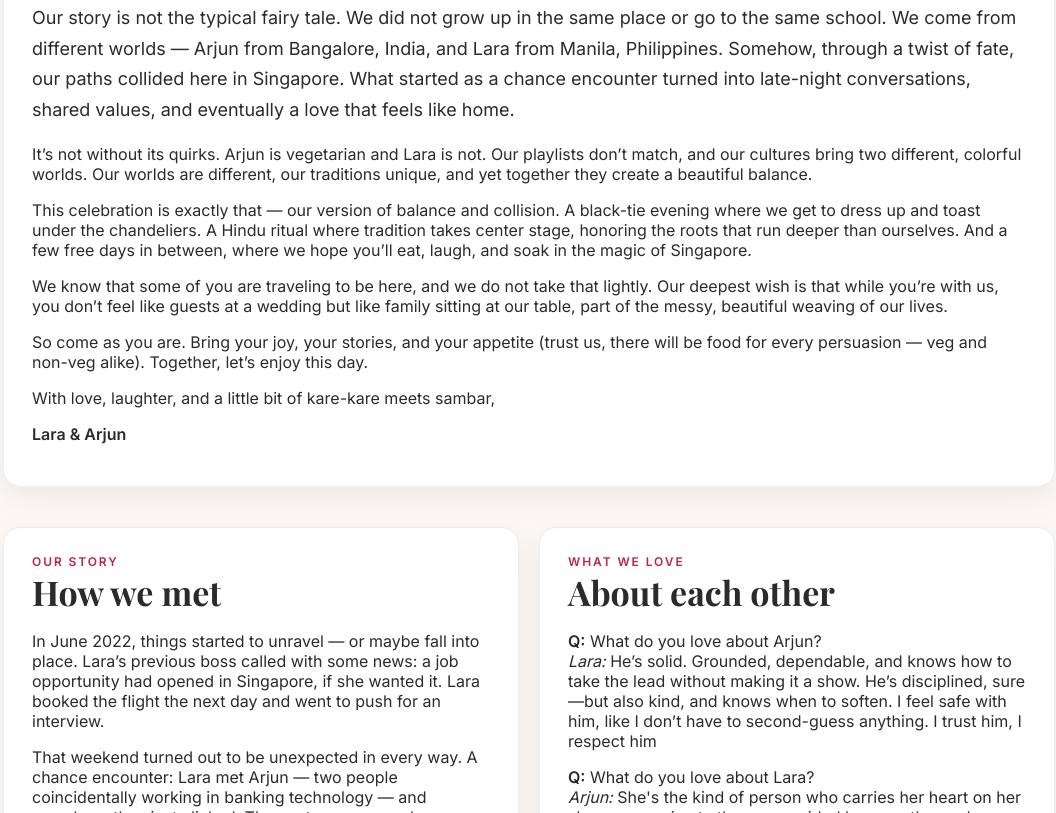
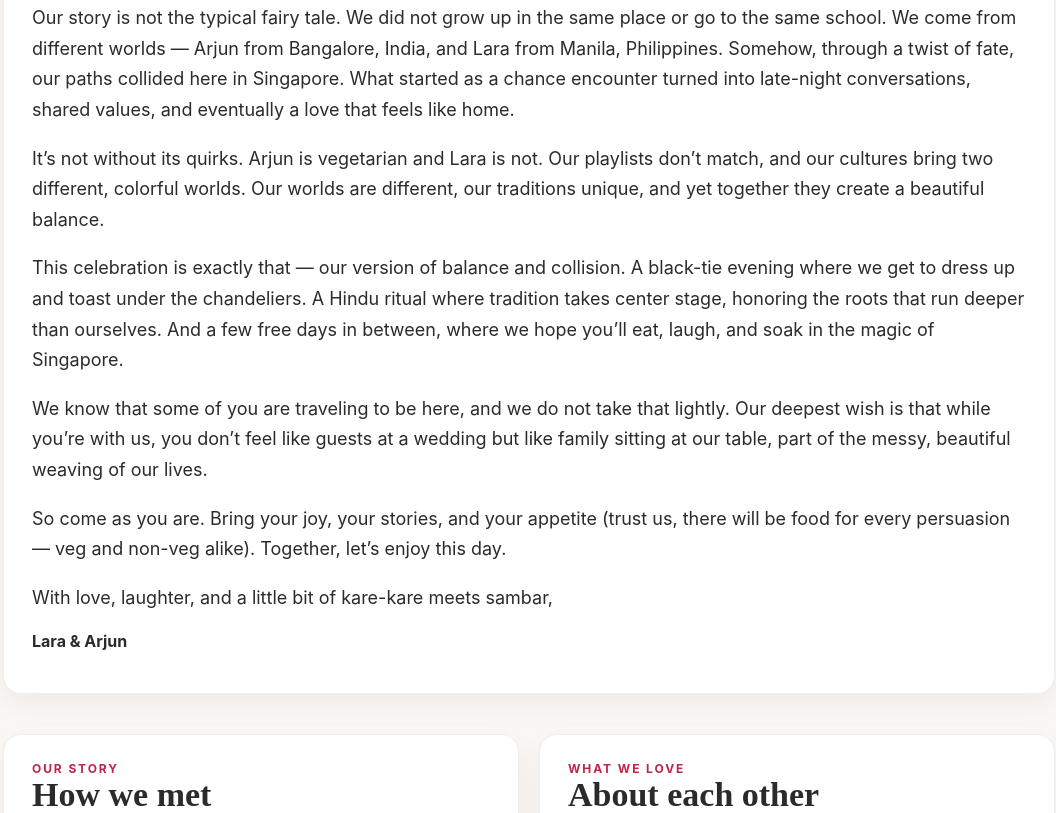
Before and after one commit to arjun-ananth/weddingbells, a plain HTML site: page index.html in a window 1280 px wide. Shown: the part 694-1507 px from the top of the page, without its empty margins (111-1167 px from the left). Drawn offline with nearby package versions, Linux system fonts and the light colour scheme.

Commit message:
Update index.html

```diff
--- a/index.html
+++ b/index.html
@@ -6,7 +6,7 @@
   <title>Lara & Arjun — Wedding</title>
   <link rel="preconnect" href="https://fonts.googleapis.com">
   <link rel="preconnect" href="https://fonts.gstatic.com" crossorigin>
-  <link href="https://fonts.googleapis.com/css2?family=Playfair+Display:wght@400;600;700&family=Inter:wght@300;400;500;600&display=swap" rel="stylesheet">
+  <link href="https://fonts.googleapis.com/css2?family=Great+Vibes&family=Cormorant+Garamond:wght@400;500;600&family=Raleway:wght@300;400;500&display=swap" rel="stylesheet">
   <style>
     :root {
       --bg: #faf7f4;
@@ -95,11 +95,11 @@
         <p class="lead">Dear friends and family,</p>
         <p class="lead">We are excited to gather a handful of the people we love most in one place. We envisioned this big day as an intimate celebration with those who matter most to us. And that’s you. If you are reading this, know that your presence is a gift we deeply cherish.</p>
         <p class="lead">Our story is not the typical fairy tale. We did not grow up in the same place or go to the same school. We come from different worlds — Arjun from Bangalore, India, and Lara from Manila, Philippines. Somehow, through a twist of fate, our paths collided here in Singapore. What started as a chance encounter turned into late-night conversations, shared values, and eventually a love that feels like home.</p>
-        <p>It’s not without its quirks. Arjun is vegetarian and Lara is not. Our playlists don’t match, and our cultures bring two different, colorful worlds. Our worlds are different, our traditions unique, and yet together they create a beautiful balance.</p>
-        <p>This celebration is exactly that — our version of balance and collision. A black-tie evening where we get to dress up and toast under the chandeliers. A Hindu ritual where tradition takes center stage, honoring the roots that run deeper than ourselves. And a few free days in between, where we hope you’ll eat, laugh, and soak in the magic of Singapore.</p>
-        <p>We know that some of you are traveling to be here, and we do not take that lightly. Our deepest wish is that while you’re with us, you don’t feel like guests at a wedding but like family sitting at our table, part of the messy, beautiful weaving of our lives.</p>
-        <p>So come as you are. Bring your joy, your stories, and your appetite (trust us, there will be food for every persuasion — veg and non-veg alike). Together, let’s enjoy this day.</p>
-        <p>With love, laughter, and a little bit of kare-kare meets sambar,</p>
+        <p class="lead">It’s not without its quirks. Arjun is vegetarian and Lara is not. Our playlists don’t match, and our cultures bring two different, colorful worlds. Our worlds are different, our traditions unique, and yet together they create a beautiful balance.</p>
+        <p class="lead">This celebration is exactly that — our version of balance and collision. A black-tie evening where we get to dress up and toast under the chandeliers. A Hindu ritual where tradition takes center stage, honoring the roots that run deeper than ourselves. And a few free days in between, where we hope you’ll eat, laugh, and soak in the magic of Singapore.</p>
+        <p class="lead">We know that some of you are traveling to be here, and we do not take that lightly. Our deepest wish is that while you’re with us, you don’t feel like guests at a wedding but like family sitting at our table, part of the messy, beautiful weaving of our lives.</p>
+        <p class="lead">So come as you are. Bring your joy, your stories, and your appetite (trust us, there will be food for every persuasion — veg and non-veg alike). Together, let’s enjoy this day.</p>
+        <p class="lead">With love, laughter, and a little bit of kare-kare meets sambar,</p>
         <p><strong>Lara &amp; Arjun</strong></p>
       </div>
     </section>
```
